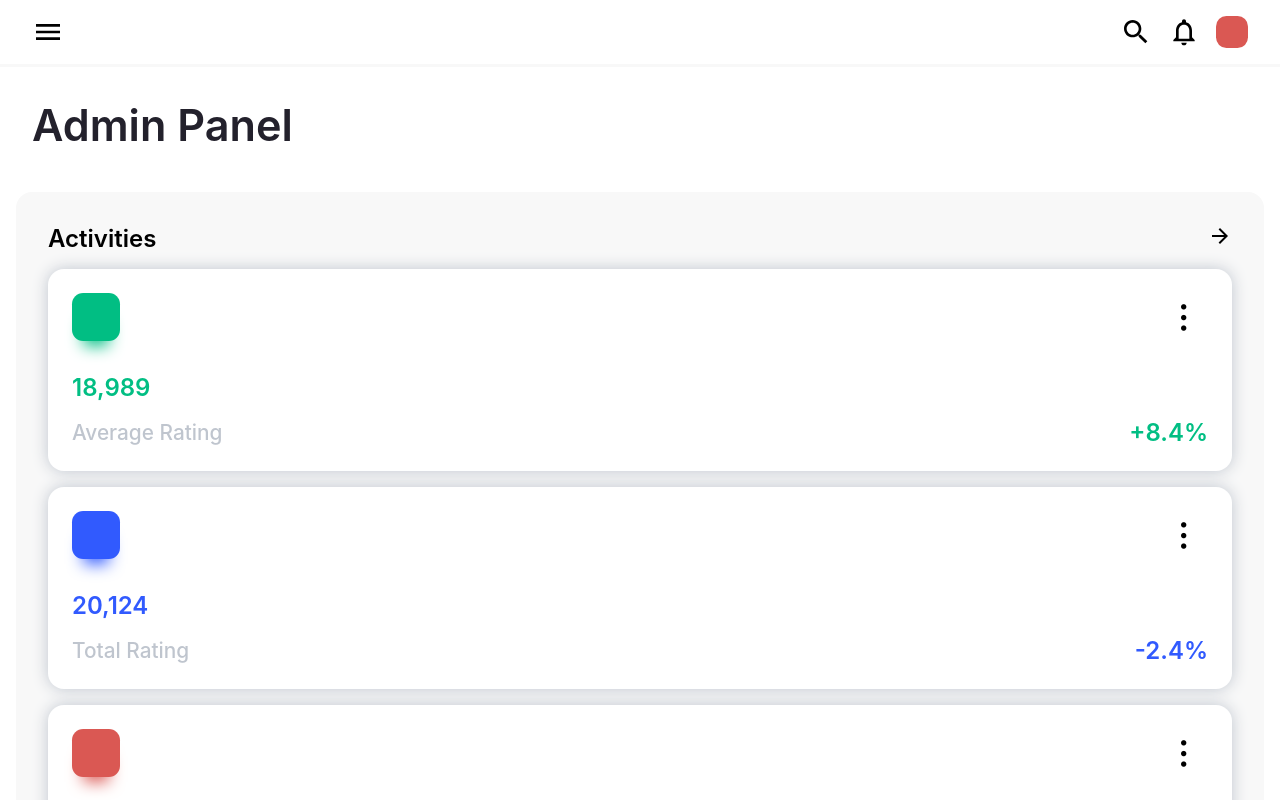
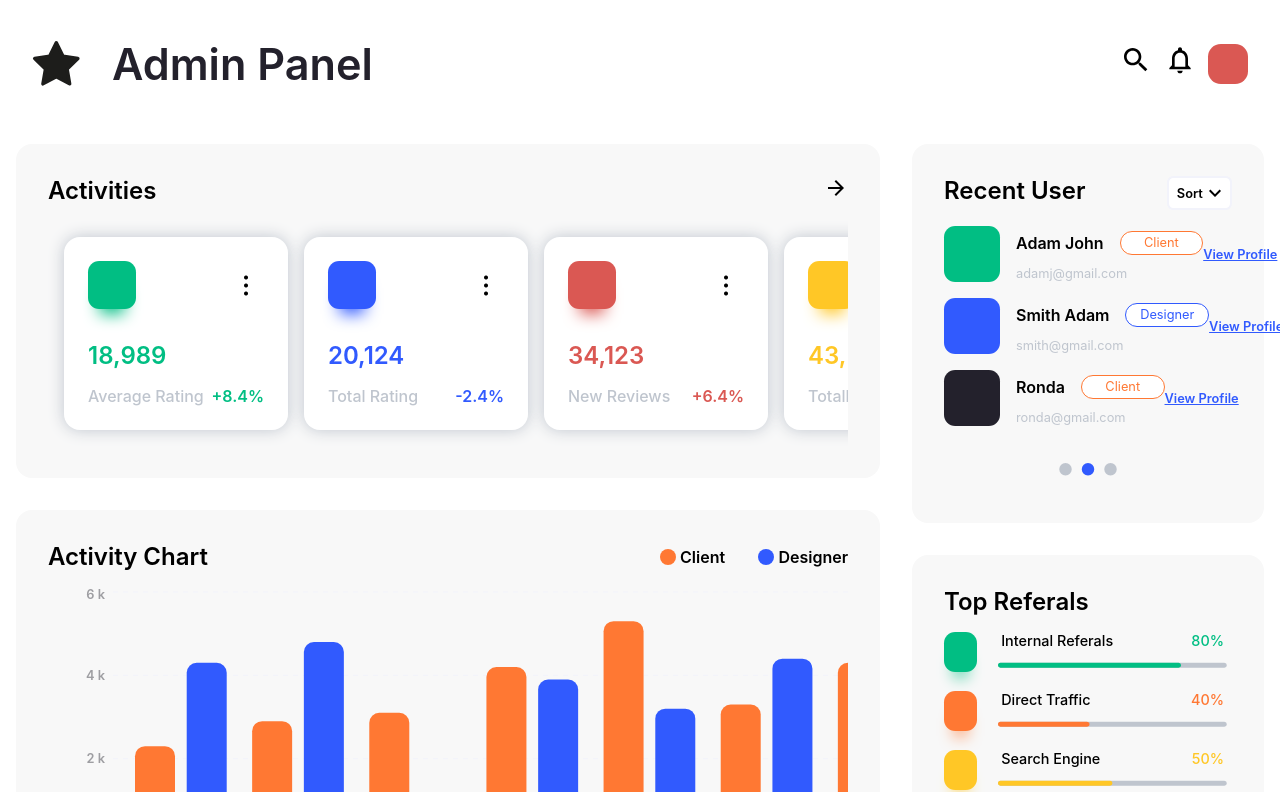
Before and after one commit to cichowlasp/projekt2, a React (Create React App) app: page /#/ in a window 1280 px wide. Shown: the top 800 px of the page. Built offline with nearby package versions, Linux system fonts and the light colour scheme.

Commit message:
started adding desktop site

```diff
--- a/src/Components/Card/Card.tsx
+++ b/src/Components/Card/Card.tsx
@@ -34,9 +34,14 @@ const CardWrapper = styled.div`
 	background-color: ${(props) => props.theme.colors.white};
 	border-radius: 1rem;
 	padding: 1.5rem;
-	margin-bottom: 01rem;
+	margin-bottom: 1rem;
 	box-shadow: ${(props) =>
 		`0 0 1rem 0.001rem ${props.theme.colors.greyFont}`};
+	@media (min-width: 768px) {
+		margin-bottom: 0;
+		margin-right: 1rem;
+		min-width: 11rem;
+	}
 `;
 
 const PictureWrapper = styled.div`
@@ -60,6 +65,9 @@ const Dots = styled.div`
 	transform: rotate(90deg);
 	font-size: 2rem;
 	font-weight: bold;
+	@media (min-width: 768px) {
+		font-size: 1.5rem;
+	}
 `;
 
 const Number = styled.div<StyledProps>`
@@ -80,12 +88,18 @@ const Text = styled.div`
 	font-size: 1.3rem;
 	color: ${(props) => props.theme.colors.greyFont};
 	font-weight: 500;
+	@media (min-width: 768px) {
+		font-size: 1rem;
+	}
 `;
 
 const Percentage = styled.div<StyledProps>`
 	font-size: 1.5rem;
 	font-weight: 600;
 	color: ${({ color }) => color};
+	@media (min-width: 768px) {
+		font-size: 1rem;
+	}
 `;
 
 export default Card;
--- a/src/Components/Comment/Comment.tsx
+++ b/src/Components/Comment/Comment.tsx
@@ -59,7 +59,7 @@ const Comment: React.FC<FuncProps> = ({
 						</Text>
 					</div>
 				</LogoContainer>
-				<Designer>Designer</Designer>
+				<Designer reverse={reverse}>Designer</Designer>
 				<Date>17 March 2021</Date>
 				<ButtonContainer>
 					<Square>
@@ -116,13 +116,18 @@ const GreyBoldText = styled.span`
 	font-weight: 700;
 `;
 
-const Designer = styled.div`
+const Designer = styled.div<WrapperProps>`
 	margin: auto 0;
-	padding: 0.5rem;
-	background-color: ${(props) => props.theme.colors.white};
+	padding: 1rem;
+	background-color: ${(props) =>
+		props.reverse ? props.theme.colors.grey : props.theme.colors.white};
 	color: ${(props) => props.theme.colors.greyDark};
-	border-radius: 0.5rem;
+	border-radius: 1rem;
+	border: 1px solid ${(props) => props.theme.colors.grey};
 	display: none;
+	@media (min-width: 768px) {
+		display: block;
+	}
 `;
 
 const Date = styled.div`
@@ -130,6 +135,9 @@ const Date = styled.div`
 	color: ${(props) => props.theme.colors.greyDark};
 	font-weight: 700;
 	display: none;
+	@media (min-width: 768px) {
+		display: block;
+	}
 `;
 
 const Square = styled.div`
--- a/src/Components/Dashboard/Dashboard.tsx
+++ b/src/Components/Dashboard/Dashboard.tsx
@@ -3,13 +3,21 @@ import MenuIcon from '@material-ui/icons/Menu';
 import SearchIcon from '@material-ui/icons/Search';
 import NotificationsNoneOutlinedIcon from '@material-ui/icons/NotificationsNoneOutlined';
 import styled from 'styled-components';
+import image from './star.svg';
 
 const Dashboard = (props: any) => {
 	return (
-		<>
-			<Show>
+		<Container>
 			<TopBar>
+				<DesktopLogo>
+					<div className='mobile'>
 						<MenuIcon fontSize={'inherit'} />
+					</div>
+
+					<Image src={image} alt='' />
+					<TitleDesktop>{props.title}</TitleDesktop>
+				</DesktopLogo>
+
 				<Wrapper>
 					<SearchIcon fontSize={'inherit'} />
 					<NotificationsNoneOutlinedIcon fontSize={'inherit'} />
@@ -17,9 +25,9 @@ const Dashboard = (props: any) => {
 				</Wrapper>
 			</TopBar>
 			<Title>{props.title}</Title>
-			</Show>
+
 			<Padding>{props.children}</Padding>
-		</>
+		</Container>
 	);
 };
 
@@ -33,6 +41,10 @@ const TopBar = styled.div`
 	font-size: 2rem;
 	border-bottom: 0.2rem solid ${(props) => props.theme.colors.grey};
 	background-color: ${(props) => props.theme.colors.white};
+	@media (min-width: 768px) {
+		border-bottom: none;
+		padding-top: 2rem;
+	}
 `;
 
 const Wrapper = styled.div`
@@ -47,6 +59,11 @@ const UserIcon = styled.div`
 	width: 2rem;
 	background-color: ${(props) => props.theme.colors.red};
 	border-radius: 0.65rem;
+	@media (min-width: 768px) {
+		height: 2.5rem;
+		width: 2.5rem;
+		border-radius: 0.8rem;
+	}
 `;
 
 const Title = styled.div`
@@ -55,16 +72,46 @@ const Title = styled.div`
 	color: ${(props) => props.theme.colors.black};
 	padding: 2rem 2rem;
 	background-color: ${(props) => props.theme.colors.white};
+	@media (min-width: 768px) {
+		display: none;
+	}
 `;
 
-const Show = styled.div`
-	position: fixed;
-	top: 0;
-	width: 100%;
-	z-index: 2;
+const TitleDesktop = styled.div`
+	display: none;
+	@media (min-width: 768px) {
+		display: flex;
+		font-size: 2.7rem;
+		font-weight: 600;
+		color: ${(props) => props.theme.colors.black};
+		padding: 0rem 2rem;
+		background-color: ${(props) => props.theme.colors.white};
+	}
+`;
+
+const DesktopLogo = styled.div`
+	display: none;
+	@media (min-width: 768px) {
+		display: flex;
+		flex-direction: row;
+		align-items: center;
+		.mobile {
+			display: none;
+		}
+	}
 `;
 
 const Padding = styled.div`
-	margin-top: 12rem;
+	margin-top: 1rem;
 `;
+
+const Image = styled.img`
+	height: 3rem;
+	width: 3rem;
+`;
+
+const Container = styled.div`
+	height: 100%;
+`;
+
 export default Dashboard;
--- a/src/Components/Home/Home.tsx
+++ b/src/Components/Home/Home.tsx
@@ -25,8 +25,10 @@ const Home = () => {
 	const theme = useContext(ThemeContext);
 
 	return (
-		<>
+		<HomeWrapper>
+			<LeftSide>
 				<Section title='Activities' option={<ArrowForwardIcon />}>
+					<Activities>
 						{activities.map((el) => (
 							<Card
 								color={el.color}
@@ -35,11 +37,12 @@ const Home = () => {
 								text={el.text}
 							/>
 						))}
+					</Activities>
 				</Section>
 				<Section
 					title='Activity Chart'
 					option={
-					<div>
+						<Legend>
 							<ActivityChartLegend>
 								<FiberManualRecordIcon
 									htmlColor={theme.colors.orange}
@@ -52,7 +55,7 @@ const Home = () => {
 								/>
 								Designer
 							</ActivityChartLegend>
-					</div>
+						</Legend>
 					}>
 					<ActivityChart data={data} />
 					<OptionWrapper>
@@ -91,6 +94,8 @@ const Home = () => {
 						<Link>View All Reviews</Link>
 					</Square>
 				</Section>
+			</LeftSide>
+			<RightSide>
 				<Section
 					title='Recent User'
 					option={
@@ -119,7 +124,8 @@ const Home = () => {
 				<Section>
 					<SessionByCountry data={MapData} />
 				</Section>
-		</>
+			</RightSide>
+		</HomeWrapper>
 	);
 };
 
@@ -190,6 +196,7 @@ const ActivityChartLegend = styled.span<ActivityChartLegendProps>`
 	display: flex;
 	font-size: 1rem;
 	color: ${(props) => props.color};
+	align-items: center;
 `;
 
 const SortButton = styled.div`
@@ -206,4 +213,47 @@ const SortButton = styled.div`
 	}
 `;
 
+const HomeWrapper = styled.div`
+	height: 78vh;
+	overflow-y: scroll;
+	white-space: nowrap;
+	display: flex;
+	flex-direction: column;
+	overflow-y: auto;
+	@media (min-width: 768px) {
+		flex-direction: row;
+		height: 85vh;
+	}
+`;
+
+const RightSide = styled.div`
+	@media (min-width: 768px) {
+		width: 30vw;
+	}
+`;
+const LeftSide = styled.div`
+	@media (min-width: 768px) {
+		width: 70vw;
+	}
+`;
+
+const Activities = styled.div`
+	padding: 1rem;
+	@media (min-width: 768px) {
+		overflow-y: auto;
+		display: flex;
+		flex-direction: row;
+	}
+`;
+
+const Legend = styled.div`
+	@media (min-width: 768px) {
+		display: flex;
+		flex-direction: row;
+		align-items: center;
+		width: 12rem;
+		justify-content: space-between;
+	}
+`;
+
 export default Home;
--- a/src/Components/Section/Section.tsx
+++ b/src/Components/Section/Section.tsx
@@ -21,7 +21,7 @@ const Section = (props: FuncProps) => {
 
 const SectionWrapper = styled.div`
 	background-color: ${(props) => props.theme.colors.grey};
-	margin: 1rem;
+	margin: 2rem 1rem;
 	padding: 2rem;
 	border-radius: 1rem;
 `;
--- a/src/Components/SessionByCountry/SessionByCountry.tsx
+++ b/src/Components/SessionByCountry/SessionByCountry.tsx
@@ -19,14 +19,17 @@ const SessionByCountry: React.FC<{
 
 	return (
 		<div>
+			<Wrapper>
 				<WorldMap
-				size='responsive'
+					size='lg'
 					backgroundColor={theme.colors.grey}
 					data={data}
 					styleFunction={stylingFunction}
 					borderColor={theme.colors.greyDark}
 					color={theme.colors.greyDark}
 				/>
+			</Wrapper>
+
 			<div>
 				<Title>
 					<div>Session by Device</div>
@@ -67,5 +70,6 @@ const Title = styled.div`
 const Margin = styled.div`
 	margin: 1rem 0;
 `;
+const Wrapper = styled.div``;
 
 export default SessionByCountry;
--- a/src/Components/User/User.tsx
+++ b/src/Components/User/User.tsx
@@ -14,8 +14,11 @@ const User: React.FC<FuncProps> = ({ fullName, type, email, color }) => {
 			<Info>
 				<Logo color={color} />
 				<Container>
-					<Name>{fullName}</Name>
-					<Type type={type}>{type}</Type>
+					<Desktop>
+						<Name>{fullName}</Name>
+						<Type type={type}>{type}</Type>
+					</Desktop>
+
 					<Email>{email}</Email>
 				</Container>
 			</Info>
@@ -71,6 +74,10 @@ const Type = styled.div<TypeProps>`
 	width: 3.5rem;
 	text-align: center;
 	margin-top: 0.5rem;
+	@media (min-width: 768px) {
+		margin-top: 0;
+		margin-left: 1rem;
+	}
 `;
 
 const Link = styled.div`
@@ -98,5 +105,11 @@ const Email = styled.div`
 const Container = styled.div`
 	margin-top: 0.3rem;
 `;
+const Desktop = styled.div`
+	@media (min-width: 768px) {
+		display: flex;
+		align-items: center;
+	}
+`;
 
 export default User;
--- a/src/index.tsx
+++ b/src/index.tsx
@@ -10,7 +10,6 @@ const GlobalStyle = createGlobalStyle`
   html {
     font-size: ${defaultFontSize};
     background-color: #FFFFFF;
-
   }
   body {
   margin: 0;
--- a/src/utils/GetChar.tsx
+++ b/src/utils/GetChar.tsx
@@ -7,12 +7,12 @@ const GetChar = (
 	title?: string
 ) => {
 	return (
-		<div>
+		<MaxWidth>
 			<Chart>
 				<span>{title}</span>
 				<Color color={color}>{data[0].percents}%</Color>
 			</Chart>
-			<div>
+			<MaxWidth>
 				<ResponsiveContainer width='100%' height={17}>
 					<BarChart layout='vertical' data={data}>
 						<XAxis domain={[0, 100]} hide type='number' />
@@ -28,8 +28,8 @@ const GetChar = (
 						/>
 					</BarChart>
 				</ResponsiveContainer>
-			</div>
-		</div>
+			</MaxWidth>
+		</MaxWidth>
 	);
 };
 
@@ -46,6 +46,8 @@ const Chart = styled.div`
 	font-weight: 500;
 `;
 
+const MaxWidth = styled.div``;
+
 const Color = styled.span<StyledProps>`
 	color: ${(props) => props.color};
 `;
```
Also changed, not shown: src/Components/Dashboard/star.svg (added). Lines whose indentation alone changed are shown as unchanged.
